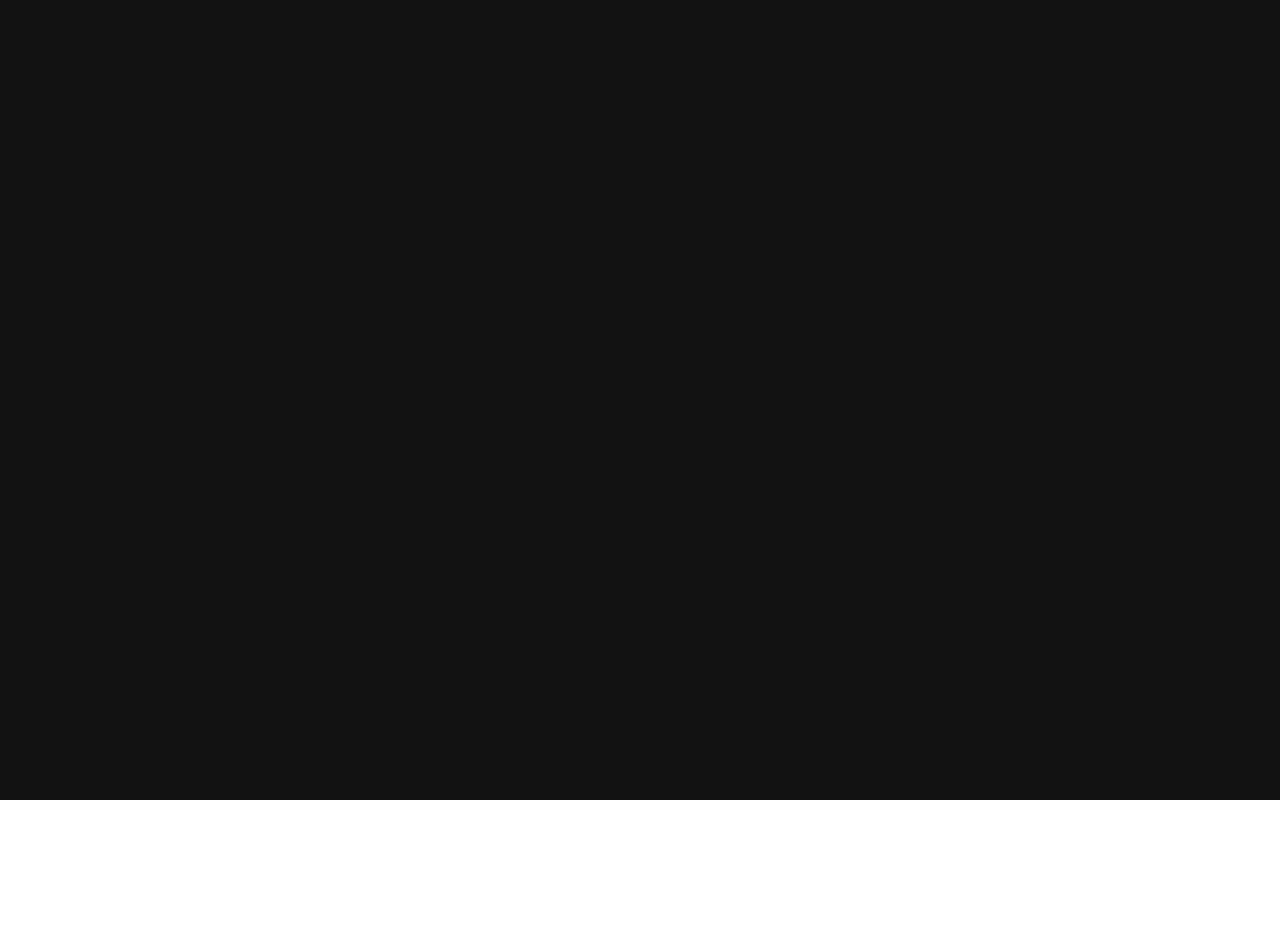
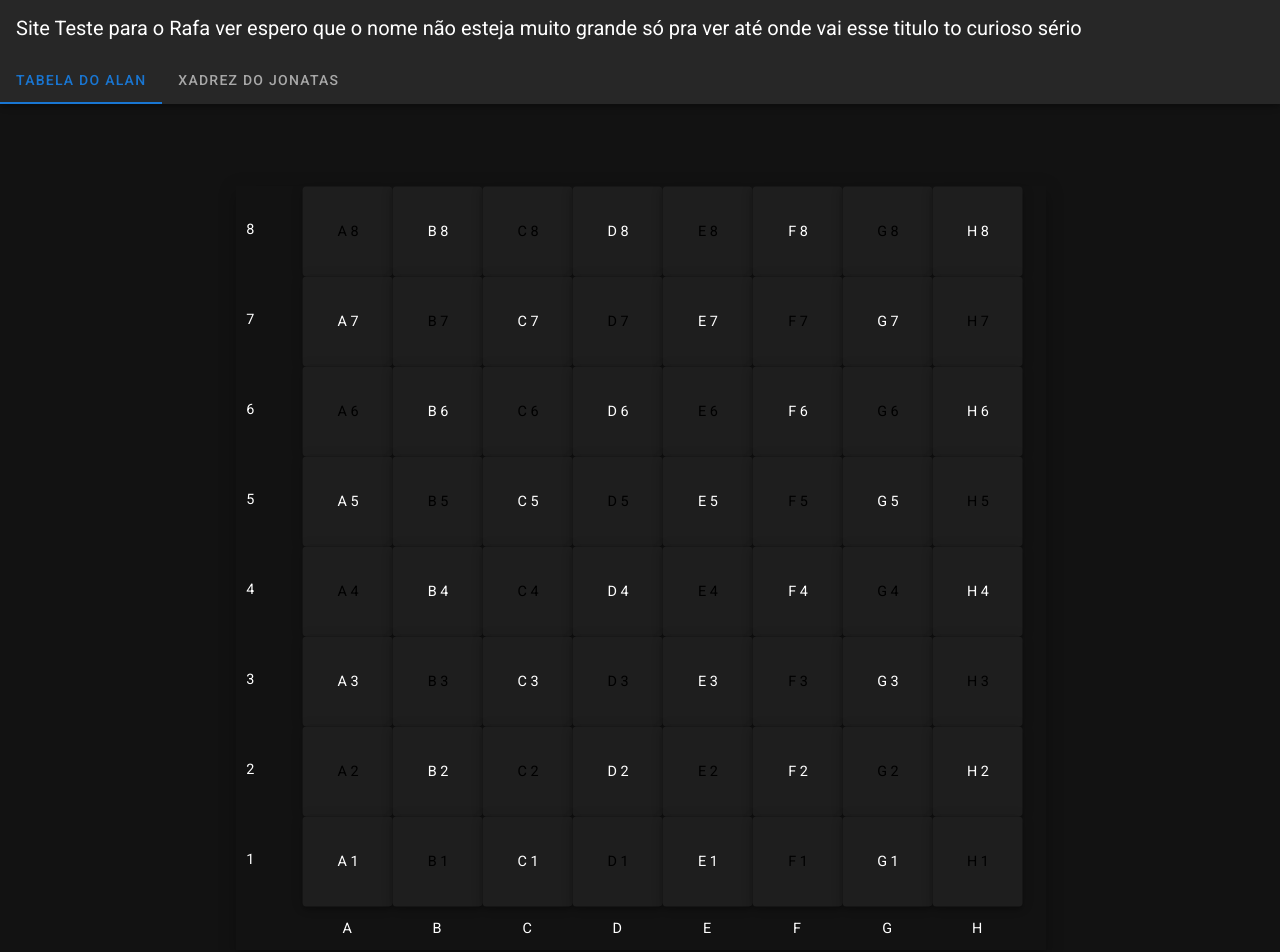
Before and after one commit to JonatasOFF/config-nuxt, a Nuxt app: page /chess in a window 1280 px wide. Before the commit this address had no page. Shown: the top 952 px of the page. Before the commit the page ends 800 px from the top, so only its background shows below. Built offline with nearby package versions, Linux system fonts and the light colour scheme.

Commit message:
Finalizando tabuleiro com suas respectivas coordenadas

```diff
--- a/assets/variables.scss
+++ b/assets/variables.scss
@@ -2,3 +2,10 @@
 //
 // The variables you want to modify
 // $font-size-root: 20px;
+.house-black {
+    background-color: rgba(0, 0, 0, 0.493);
+}
+
+.house-white {
+    background-color: rgba(255, 255, 255, 0.8);
+}
--- a/layouts/default.vue
+++ b/layouts/default.vue
@@ -1,8 +1,27 @@
 <template>
   <v-app>
+    <v-app-bar color="$fff" short app>
+      <v-app-bar-title>
+        Site Teste para o Rafa ver espero que o nome não esteja muito grande só
+        pra ver até onde vai esse titulo to curioso sério
+      </v-app-bar-title>
+
+      <template #extension>
+        <v-tabs>
+          <v-tab>Tabela do Alan</v-tab>
+          <v-tab>Xadrez do Jonatas</v-tab>
+        </v-tabs>
+      </template>
+    </v-app-bar>
+
     <v-main>
-      <v-container>
-        <nuxt />
+      <v-container
+        class="d-flex align-center justify-space-between mt-10 mb-10"
+        fluid
+      >
+        <v-row align="center" justify="center">
+          <nuxt />
+        </v-row>
       </v-container>
     </v-main>
   </v-app>
@@ -11,9 +30,7 @@
 <script>
 export default {
   data () {
-    return {
-
-    }
+    return {}
   }
 }
 </script>
--- /dev/null
+++ b/pages/chess.vue
@@ -0,0 +1,91 @@
+<template>
+  <v-container class="change-scale" fill-height>
+    <v-row white align="center" justify="center">
+      <v-container fluid dark class="elevation-10 v-row-adjust">
+        <v-row
+          v-for="(letter, n) in letters"
+          :key="n - 1"
+          class="v-row-adjust"
+          dark
+          align="start"
+          justify="start"
+        >
+          <v-col class="pt-9" offset="0" md="1">
+            {{ 8 - n }}
+          </v-col>
+          <v-card
+            v-for="r in 8"
+            :key="r"
+            class="d-flex align-center justify-space-between"
+            :class="{
+              'house-white': isWhite(n, r),
+              'house-black': isBlack(n, r),
+            }"
+            height="100"
+            width="100"
+            elevation="5"
+          >
+            <v-row align-content="center" align="center" justify="center">
+              <span
+                :style="`${isWhite(n, r) ? 'color: black;' : 'color: white '} `"
+              >
+                {{ letters[r - 1] }}
+                {{ 8 - n }}
+              </span>
+            </v-row>
+          </v-card>
+        </v-row>
+
+        <v-row align-content="center">
+          <v-spacer />
+          <v-col
+            v-for="letter in letters"
+            :key="letter"
+            class="pr-16 v-col-adjust"
+          >
+            <div class="text-center">
+              {{ letter }}
+            </div>
+          </v-col>
+        </v-row>
+      </v-container>
+    </v-row>
+  </v-container>
+</template>
+
+<script>
+export default {
+  data () {
+    return {
+      letters: ['A', 'B', 'C', 'D', 'E', 'F', 'G', 'H']
+    }
+  },
+
+  methods: {
+    isBlack (n, r) {
+      return (8 - n) % 2 === 0 ? r % 2 === 0 : r % 2 !== 0
+    },
+
+    isWhite (n, r) {
+      return (8 - n) % 2 === 0 ? r % 2 !== 0 : r % 2 === 0
+    }
+  }
+}
+</script>
+
+<style lang="scss" scoped>
+.v-row-adjust {
+  max-width: 900px !important;
+  min-width: 900px !important;
+}
+
+.v-col-adjust {
+  max-width: 100px !important;
+  min-width: 100px !important;
+}
+//Depois adiciona aqui a logica para ele mudar a porra do scale jonatas
+.change-scale {
+  scale: 0.9;
+
+}
+</style>
--- a/pages/index.vue
+++ b/pages/index.vue
@@ -1,7 +1,7 @@
 <template>
   <div>
-    CHUPA MINHA PICA
-    <h1>{{ post }}</h1>
+    Escolhe uma das tab em cima please...
+    (não consigo mudar sozinho (mo preguiça))
   </div>
 </template>
 
--- /dev/null
+++ b/pages/tabela-alan.vue
@@ -0,0 +1,8 @@
+<template><div>abc</div></template>
+
+<script>
+export default {}
+</script>
+
+<style lang="scss" scoped>
+</style>
```
